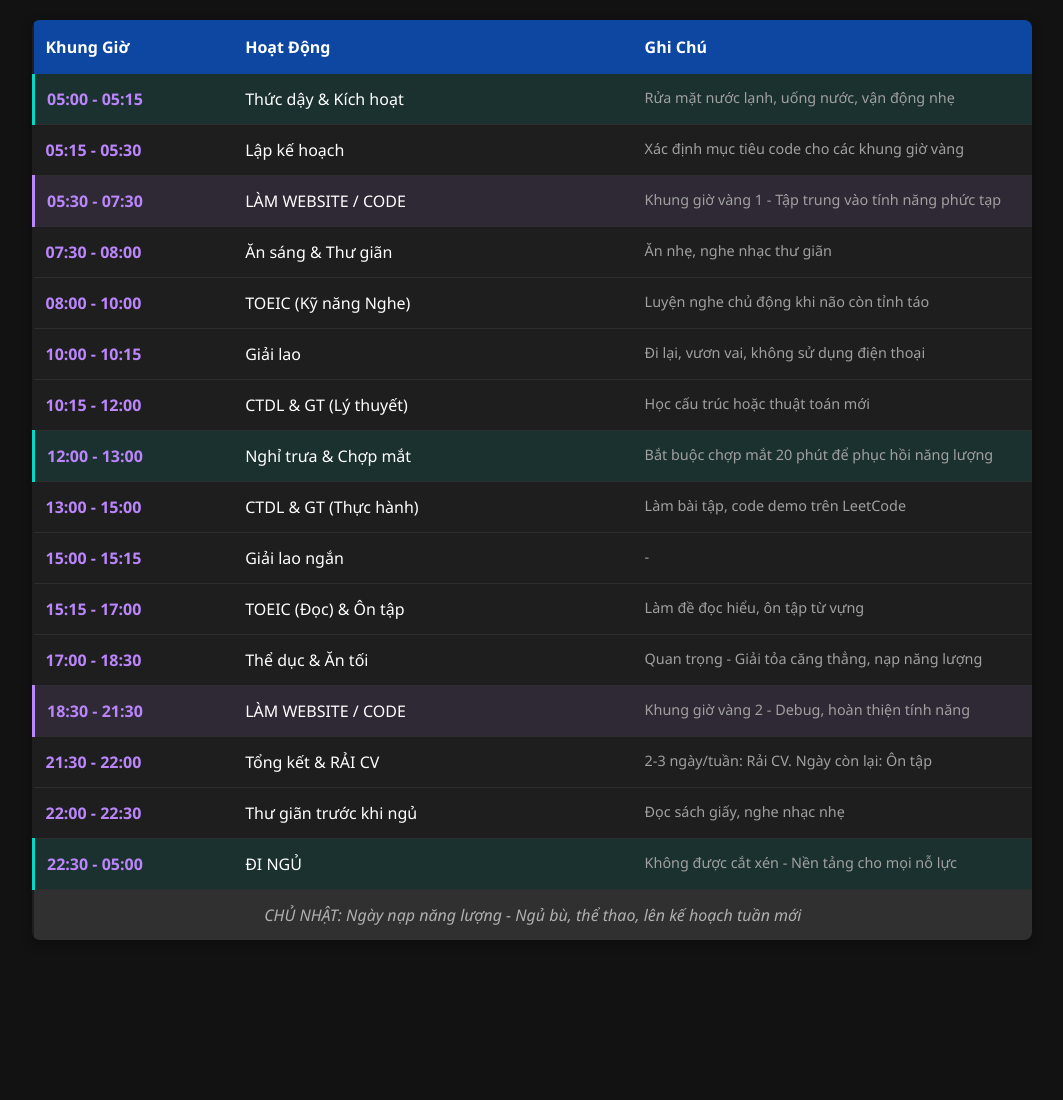
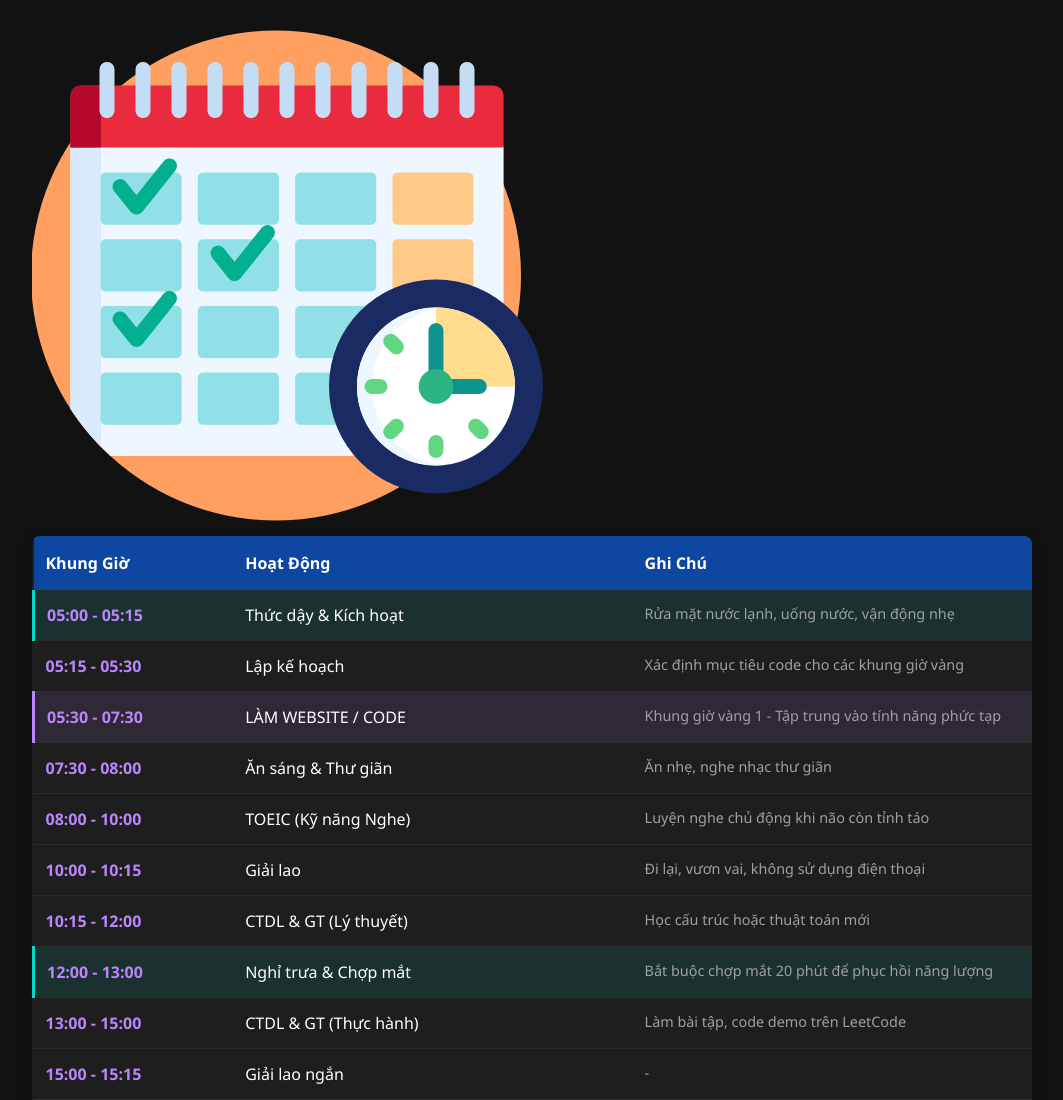
Before and after one commit to nguyencongthanh020503-create/my_schedule, a plain HTML site: page index.html in a window 1280 px wide. Shown: the top 1100 px of the page, without its empty margins (108-1171 px from the left). Before the commit the page ends 960 px from the top, so only its background shows below. Drawn offline with Linux system fonts and the light colour scheme.

Commit message:
Update index.html
update icon

```diff
--- a/index.html
+++ b/index.html
@@ -3,6 +3,10 @@
 <head>
     <meta charset="UTF-8">
     <meta name="viewport" content="width=device-width, initial-scale=1.0">
+    <!-- Favicon cho app -->
+    <link rel="icon" type="image/png" href="timetable.png">
+    <link rel="apple-touch-icon" href="timetable.png">
+
     <title>Lịch Trình Cá Nhân</title>
     <style>
         * {
@@ -139,6 +143,7 @@
 </head>
 <body>
     <div class="container">
+        <img src="timetable.png" alt="Icon Lịch Trình" class="app-icon">
         <table class="schedule-table">
             <thead>
                 <tr>
```
